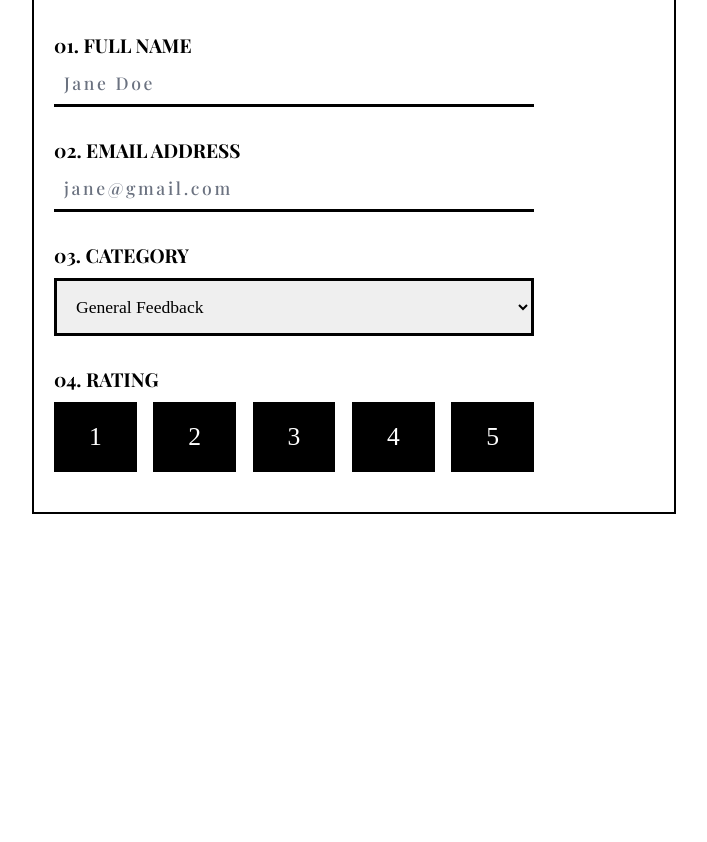
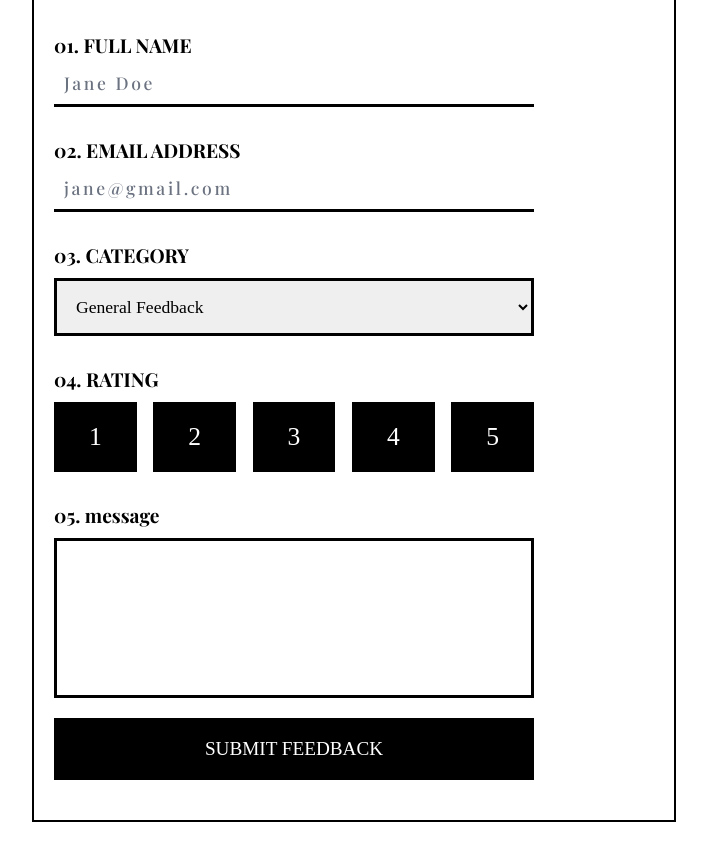
Before and after one commit to BuhleMtshali/software-engineering, a website: page month-01-javascript/day-06-event-forms/index.html in a window 1280 px wide. Shown: the part 156-998 px from the top of the page, without its empty margins (286-993 px from the left). Before the commit the page ends 800 px from the top, so only its background shows below. Drawn offline with nearby package versions, Linux system fonts and the light colour scheme; a web font is replaced by a local one.

Commit message:
updated the inex file

```diff
--- a/month-01-javascript/day-06-event-forms/app.css
+++ b/month-01-javascript/day-06-event-forms/app.css
@@ -108,3 +108,26 @@ select{
     color: var(--white);
     border: none;
 }
+
+textarea{
+    max-width: 100%;
+    resize: none;
+    border: 3px solid var(--black);
+    height: 150px;
+}
+
+#submit-btn{
+    background-color: var(--black);
+    color: var(--white);
+    border: none;
+    padding: 20px;
+    font-size: 1.2rem;
+    transition: all 0.3s ease-in-out;
+    cursor: pointer;
+}
+
+#submit-btn:hover{
+    background-color: var(--white);
+    color: var(--black);
+    border: 3px solid var(--black);
+}
--- a/month-01-javascript/day-06-event-forms/index.html
+++ b/month-01-javascript/day-06-event-forms/index.html
@@ -39,6 +39,13 @@
                 <button>5</button>
                 </div>
             </div>
+            <div class="form-wrapper">
+                <label for="message">05. message</label>
+                <textarea name="message" id="message"></textarea>
+            </div>
+            <div class="form-wrapper">
+                <button type="submit" id="submit-btn">SUBMIT FEEDBACK</button>
+            </div>
         </form>
     </div>
 </body>
```
